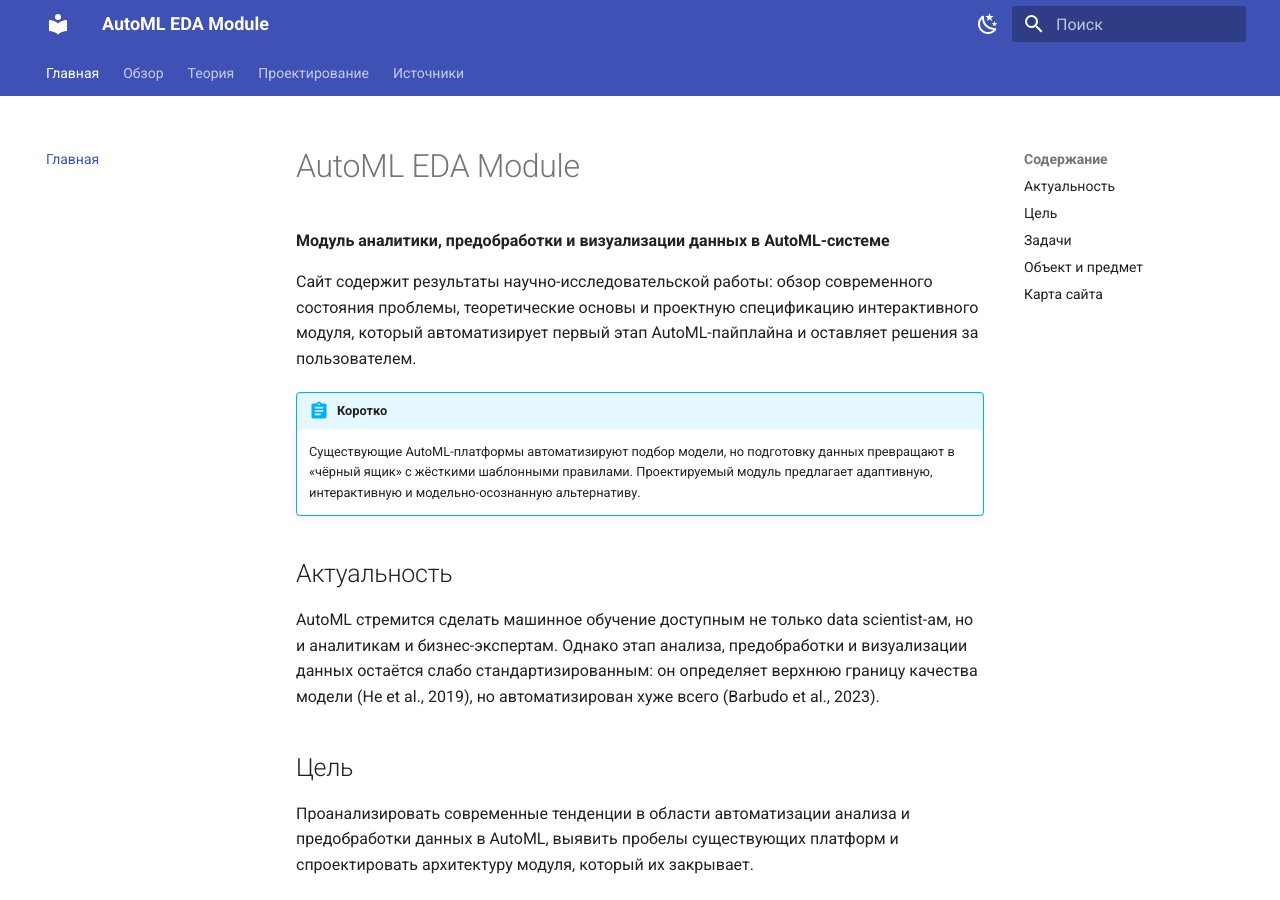
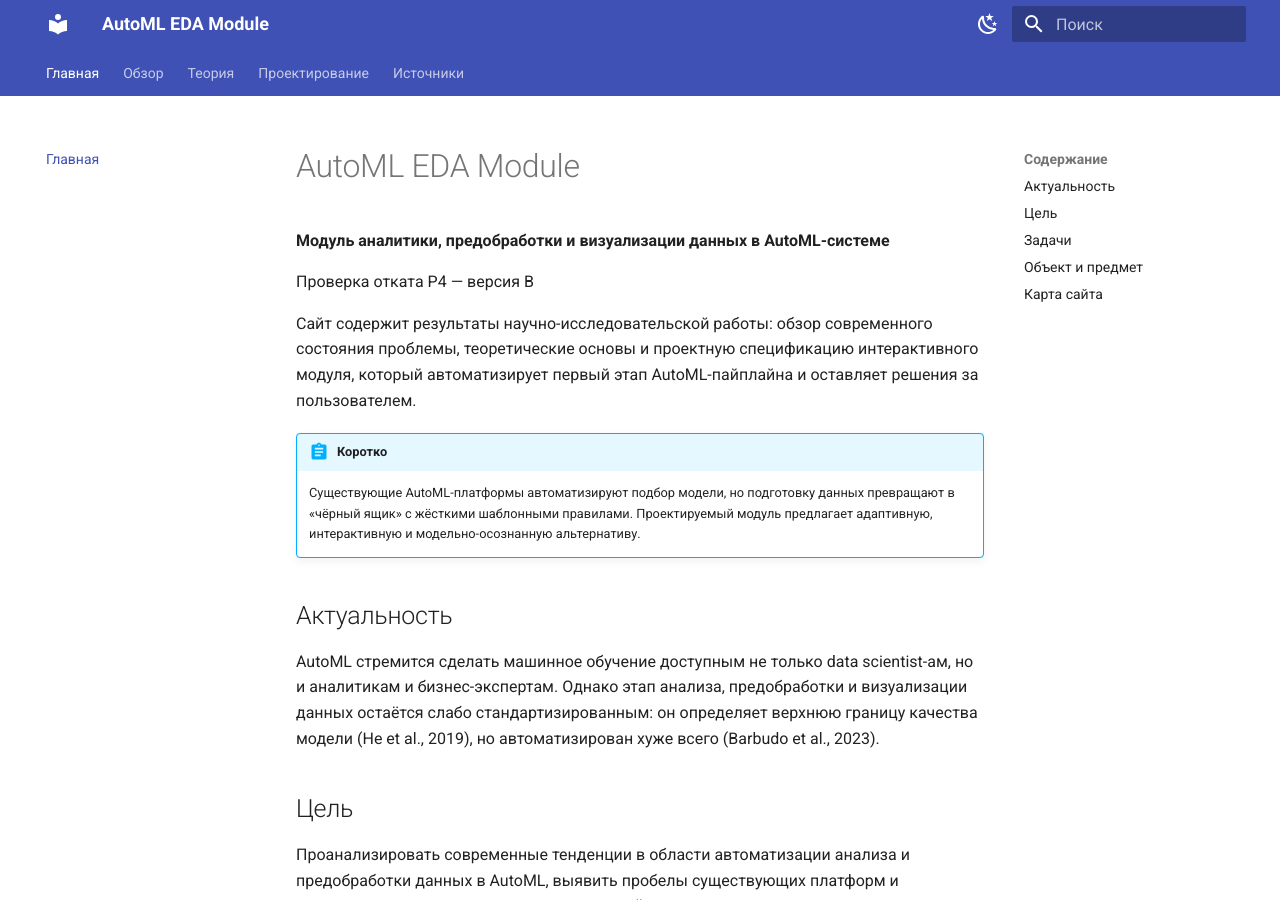
Before and after one commit to HeilagrFox/automl-eda-module, an MkDocs documentation site: the page built from docs/index.md, in a window 1280 px wide and 900 px high. Built offline with MkDocs 1.6.1 and Material for MkDocs 9.7.7, drawn with Linux system fonts in a browser that asks for light colours.

Commit message:
Показать версию B в preview

```diff
--- a/docs/index.md
+++ b/docs/index.md
@@ -1,6 +1,8 @@
 # AutoML EDA Module
 
 **Модуль аналитики, предобработки и визуализации данных в AutoML-системе**
+
+Проверка отката P4 — версия B
 
 Сайт содержит результаты научно-исследовательской работы: обзор современного состояния проблемы, теоретические основы и проектную спецификацию интерактивного модуля, который автоматизирует первый этап AutoML-пайплайна и оставляет решения за пользователем.
 
```
